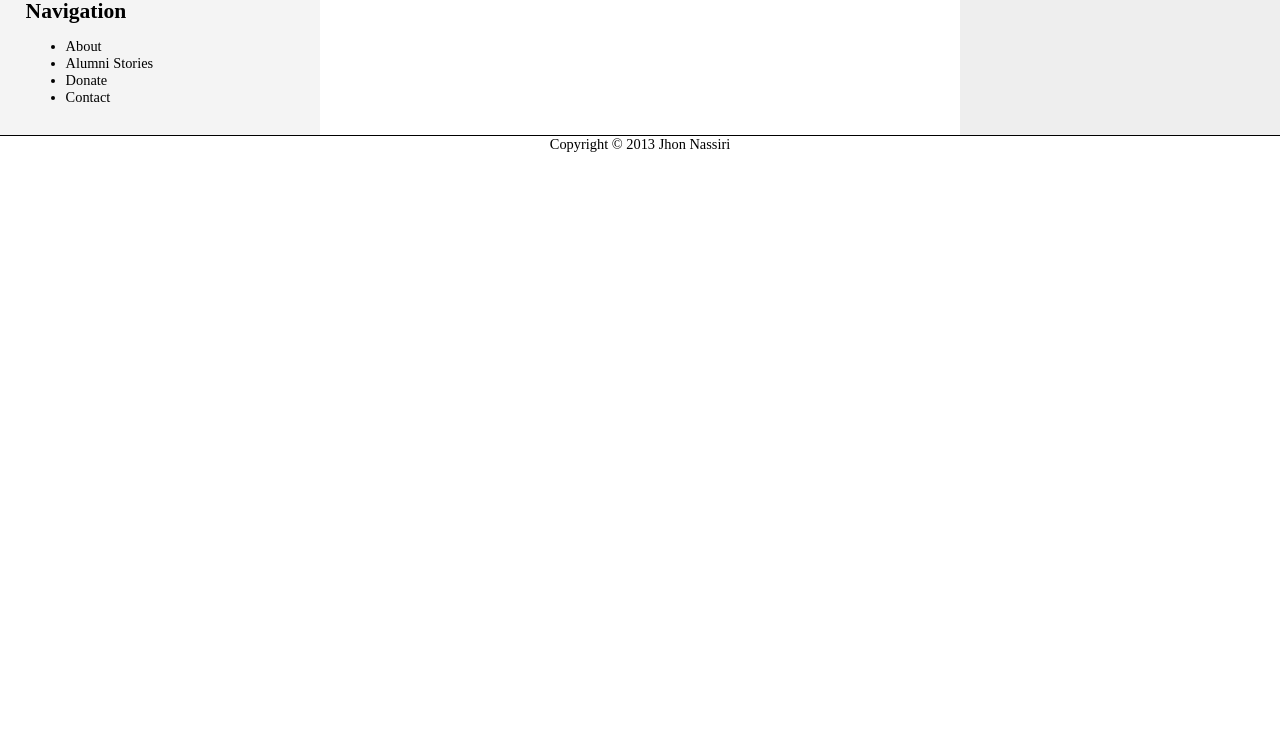
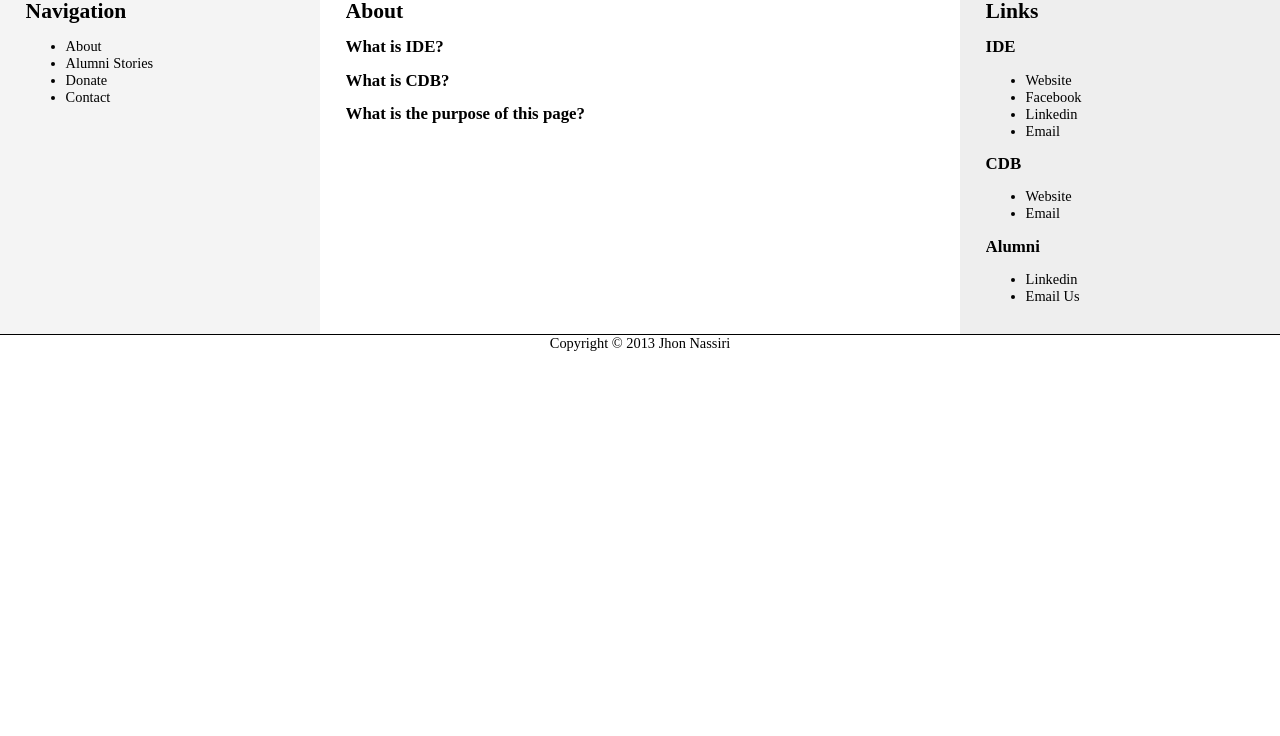
Before and after one commit to jfaghihnassiri/alumni, a plain HTML site: page index.html in a window 1280 px wide. Shown: the part 64-800 px from the top of the page. Drawn offline with nearby package versions, Linux system fonts and the light colour scheme.

Commit message:
added a textual outline

```diff
--- a/index.html
+++ b/index.html
@@ -11,25 +11,48 @@
 	</head>
     	<body>
 		<div id="header">
-			<h1>
-				CDB Alumni
-			</h1>
+			<h1>CDB Alumni</h1>
 		</div>
 		<div class="colmask threecol"><!--Column Div--><div class="colmid"><!--Column Mid--><div class="colleft"><!--Column Left-->
 			<div class="col1"> <!-- Middle -->
-				Middle
+				<h2>About</h2>
+				<h3>What is IDE?</h3>
+					<p></p>
+				<h3>What is CDB?</h3>
+					<p></p>
+				<h3>What is the purpose of this page?</h3>
+					<p></p>
+
 			</div>
 			<div class="col2"> <!-- Left -->
 				<h2>Navigation</h2>
 				<ul>
-				<li>About</li>
-				<li>Alumni Stories</li>
-				<li>Donate</li>
-				<li>Contact</li>
+					<li>About</li>
+					<li>Alumni Stories</li>
+					<li>Donate</li>
+					<li>Contact</li>
 				</ul>
 			</div>
 			<div class="col3"> <!-- Right -->
-				Right
+				<h2>Links</h2>
+					<h3>IDE</h3>
+					<ul>
+						<li>Website</li>
+						<li>Facebook</li>
+						<li>Linkedin</li>
+						<li>Email</li>
+					</ul>
+					<h3>CDB</h3>
+					<ul>
+						<li>Website</li>
+						<li>Email</li>
+					</ul>
+					<h3>Alumni</h3>
+					<ul>
+						<li>Linkedin</li>
+						<li>Email Us</li>
+					</ul>
+				</ul>
 			</div>
 		</div></div></div>
 		<div id="footer"></div>
```
